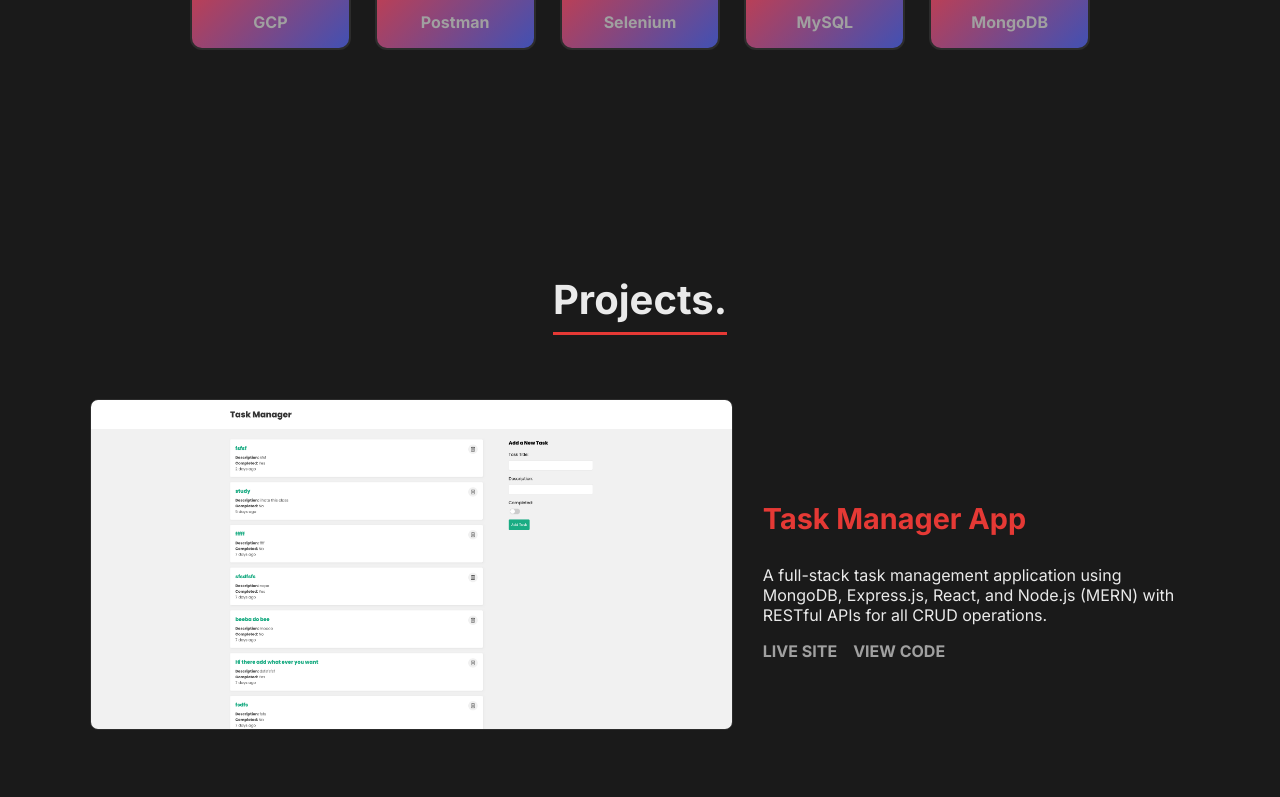
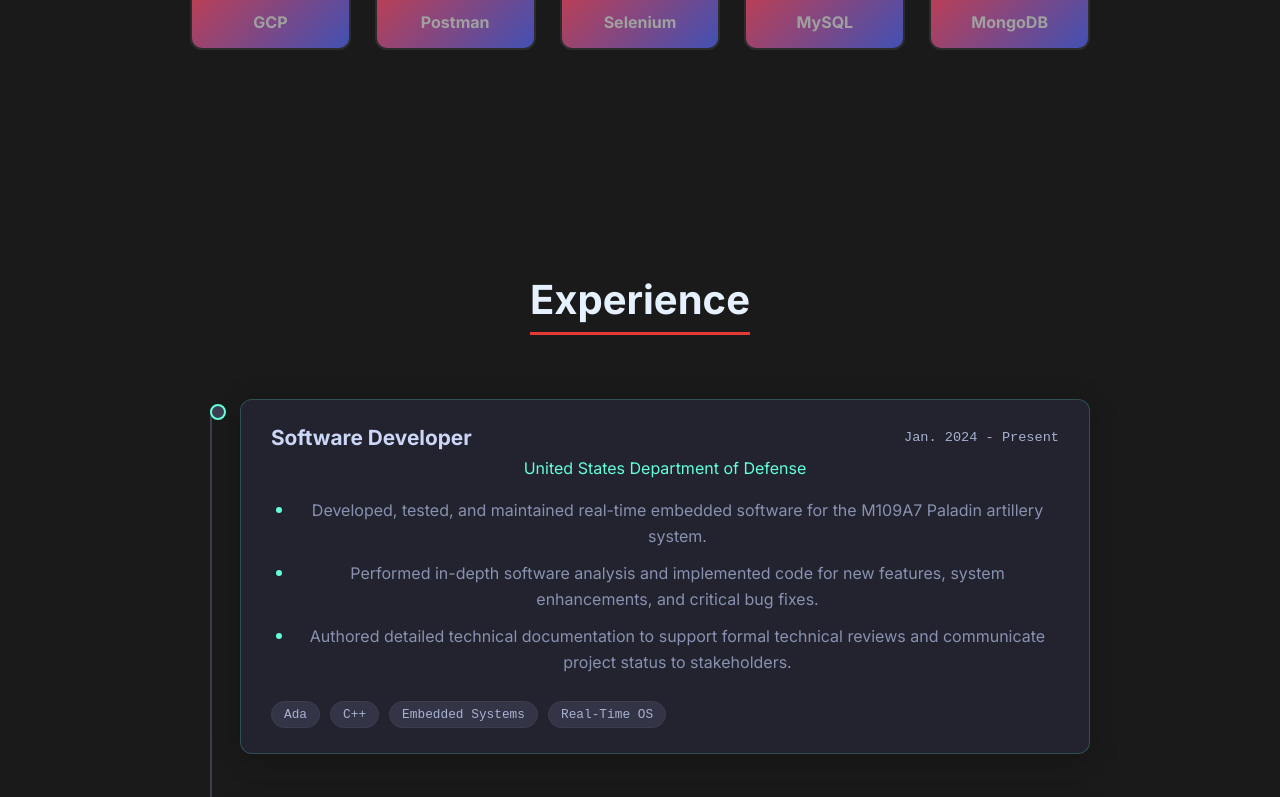
Before and after one commit to tyronemt/personal_portfolio, a React (Create React App) app in the folder my-portfolio/: page / in a window 1280 px wide. Shown: the part 2000-2797 px from the top of the page. Built offline with nearby package versions, Linux system fonts and the light colour scheme.

Commit message:
add experience

```diff
--- a/my-portfolio/src/App.js
+++ b/my-portfolio/src/App.js
@@ -5,6 +5,7 @@
 import Projects from './components/Projects';
 import Contact from './components/Contact';
 import Footer from './components/Footer';
+import Experience from './components/Experience';
 import './App.css';
 
 function App() {
@@ -14,6 +15,7 @@
       <Hero />
       <main className="container">
         <About />
+        <Experience />
         <Projects />
         <Contact />
       </main>
--- /dev/null
+++ b/my-portfolio/src/components/Experience.css
@@ -0,0 +1,129 @@
+/* --- General Section Styling --- */
+.section {
+    max-width: 900px;
+    margin: 0 auto;
+    padding: 80px 20px;
+}
+
+.section h2 {
+    font-size: 2.5rem;
+    margin-bottom: 50px;
+    text-align: center;
+    color: #e6f1ff;
+}
+
+/* --- Timeline Container --- */
+.experience-timeline {
+    position: relative;
+    padding-left: 50px; /* Space for the timeline bar and dots */
+}
+
+/* The vertical line of the timeline */
+.experience-timeline::before {
+    content: '';
+    position: absolute;
+    left: 20px;
+    top: 10px;
+    bottom: 10px;
+    width: 2px;
+    background: #3d3d52; /* Line color */
+}
+
+/* --- Timeline Item (Dot + Content) --- */
+.timeline-item {
+    position: relative;
+    margin-bottom: 50px;
+}
+
+/* The dot on the timeline */
+.timeline-dot {
+    position: absolute;
+    left: -30px; /* (50px padding - 20px dot-center) */
+    top: 5px;
+    height: 12px;
+    width: 12px;
+    background: #3d3d52;
+    border: 2px solid #64ffda; /* Your accent color */
+    border-radius: 50%;
+    z-index: 1;
+}
+
+/* --- Glassmorphism Card --- */
+.timeline-content {
+    background: rgba(42, 42, 62, 0.6); /* Semi-transparent background */
+    backdrop-filter: blur(10px); /* The "frosted glass" effect */
+    -webkit-backdrop-filter: blur(10px);
+    border: 1px solid rgba(100, 255, 218, 0.2); /* Subtle border with your accent color */
+    border-radius: 12px;
+    padding: 25px 30px;
+    box-shadow: 0 4px 30px rgba(0, 0, 0, 0.2);
+}
+
+.timeline-header {
+    display: flex;
+    justify-content: space-between;
+    align-items: center;
+    margin-bottom: 8px;
+}
+
+.timeline-header h3 {
+    margin: 0;
+    font-size: 1.3rem;
+    color: #ccd6f6;
+}
+
+.timeline-header span {
+    font-family: 'SF Mono', 'Fira Code', 'Fira Mono', 'Roboto Mono', monospace;
+    font-size: 0.85rem;
+    color: #a8b2d1;
+}
+
+.company-name {
+    margin: 0 0 20px 0;
+    color: #64ffda; /* Your accent color */
+    font-size: 1rem;
+    font-weight: 500;
+}
+
+.timeline-content ul {
+    list-style: none;
+    padding: 0;
+    margin: 0 0 25px 0;
+}
+
+.timeline-content li {
+    position: relative;
+    padding-left: 25px;
+    margin-bottom: 12px;
+    color: #8892b0;
+    line-height: 1.6;
+}
+
+/* Custom bullet points using your accent color */
+.timeline-content li::before {
+    content: '';
+    position: absolute;
+    left: 5px;
+    top: 9px;
+    height: 6px;
+    width: 6px;
+    background: #64ffda;
+    border-radius: 50%;
+}
+
+/* --- Skills Tags --- */
+.tags-container {
+    display: flex;
+    flex-wrap: wrap;
+    gap: 10px;
+}
+
+.tag-pill {
+    font-family: 'SF Mono', 'Fira Code', 'Fira Mono', 'Roboto Mono', monospace;
+    font-size: 0.8rem;
+    color: #a8b2d1;
+    background: rgba(61, 61, 82, 0.7); /* Subtle background for tags */
+    padding: 5px 12px;
+    border-radius: 15px;
+    border: 1px solid #3d3d52;
+}
--- a/my-portfolio/src/components/Experience.js
+++ b/my-portfolio/src/components/Experience.js
@@ -1,59 +1,62 @@
 import React from 'react';
+import './Experience.css'; // We will replace the styles in this file
 
-// Data extracted from your resume.
+// Add a 'tags' array to each job object
 const experienceData = [
   {
-    [cite_start]title: "Software Developer", // [cite: 8]
-    [cite_start]company: "United States Department of Defense United States Army Futures Command", // [cite: 9]
-    [cite_start]location: "Picatinny Arsenal, NJ", // [cite: 10]
-    [cite_start]dates: "Jan. 2024- Present", // [cite: 10]
+    role: 'Software Developer',
+    company: 'United States Department of Defense',
+    dates: 'Jan. 2024 - Present',
     description: [
-      [cite_start]"Developed, tested, and maintained the real-time embedded software responsible for controlling the M109A7 Paladin artillery system.", // [cite: 11]
-      [cite_start]"Performed in-depth software analysis and implemented code for new features, system enhancements, and critical bug fixes.", // [cite: 12]
-      [cite_start]"Authored detailed technical documentation, including software design and analysis papers, to support formal technical reviews and communicate project status to stakeholders.", // [cite: 13]
-      [cite_start]"Translated complex project requirements and objectives into functional, high-quality code for software components and configuration items.", // [cite: 14]
-      "Collaborated with peers and other government agencies to integrate software components, ensuring project goals were met according to technical specifications and schedules." [cite_start]// [cite: 15]
-    ]
+      'Developed, tested, and maintained real-time embedded software for the M109A7 Paladin artillery system.',
+      'Performed in-depth software analysis and implemented code for new features, system enhancements, and critical bug fixes.',
+      'Authored detailed technical documentation to support formal technical reviews and communicate project status to stakeholders.',
+    ],
+    tags: ['Ada', 'C++', 'Embedded Systems', 'Real-Time OS'],
   },
   {
-    [cite_start]title: "Software/NOC Engineer Intern", // [cite: 16]
-    [cite_start]company: "Newegg Inc", // [cite: 17]
-    [cite_start]location: "Rowland Heights, CA", // [cite: 18]
-    [cite_start]dates: "Sep. 2020 Jan. 2022", // [cite: 18]
+    role: 'Software/NOC Engineer Intern',
+    company: 'Newegg Inc',
+    dates: 'Sep. 2020 - Jan. 2022',
     description: [
-      [cite_start]"Designed and implemented the Build-A-PC application using ReactJS and Java, resulting in a 20% improvement in component search speed and a 15% boost in user engagement.", // [cite: 19]
-      [cite_start]"Established automated JavaScript and Python testing using Selenium and Robot libraries, improving site reliability and streamlining the testing process.", // [cite: 20]
-      [cite_start]"Oversaw IT systems, including 100+ websites, internal applications, infrastructure, and 11 data centers, using Datadog and Pingdom to ensure optimal performance and availability.", // [cite: 21]
-      "Verified and resolved issues by analyzing root causes and applying appropriate standard operating procedures, and identified areas for improvement in monitoring systems and methods." [cite_start]// [cite: 22]
-    ]
-  }
+      'Designed and implemented the Build-A-PC application using ReactJS and Java, resulting in a 20% improvement in component search speed.',
+      'Established automated JavaScript and Python testing using Selenium and Robot libraries, improving site reliability.',
+      'Oversaw IT systems, including 100+ websites, internal applications, and 11 data centers, using Datadog and Pingdom.',
+    ],
+    tags: ['React', 'Java', 'Python', 'Selenium', 'Datadog'],
+  },
 ];
 
-const Experience = () => {
+function Experience() {
   return (
-    // You can replace the className with your own for styling
-    <section id="experience" className="my-8">
-      <h2 className="text-2xl font-bold mb-4">Experience</h2>
-      <div className="space-y-6">
+    <section id="experience" className="section">
+      <h2>Experience</h2>
+      <div className="experience-timeline">
         {experienceData.map((job, index) => (
-          <div key={index} className="experience-item">
-            <h3 className="text-xl font-semibold">{job.title}</h3>
-            <p className="text-md font-medium text-gray-600">
-              {job.company}
-            </p>
-            <p className="text-sm text-gray-500 mb-2">
-              {job.location} | {job.dates}
-            </p>
-            <ul className="list-disc list-inside space-y-1">
-              {job.description.map((point, i) => (
-                <li key={i}>{point}</li>
-              ))}
-            </ul>
-          </div>
+          <article key={index} className="timeline-item">
+            <div className="timeline-dot"></div>
+            <div className="timeline-content">
+              <div className="timeline-header">
+                <h3>{job.role}</h3>
+                <span>{job.dates}</span>
+              </div>
+              <p className="company-name">{job.company}</p>
+              <ul>
+                {job.description.map((point, i) => (
+                  <li key={i}>{point}</li>
+                ))}
+              </ul>
+              <div className="tags-container">
+                {job.tags.map((tag, i) => (
+                  <span key={i} className="tag-pill">{tag}</span>
+                ))}
+              </div>
+            </div>
+          </article>
         ))}
       </div>
     </section>
   );
-};
+}
 
 export default Experience;
```
Also changed, not shown: my-portfolio/src/App.css (line endings or trailing spaces).
